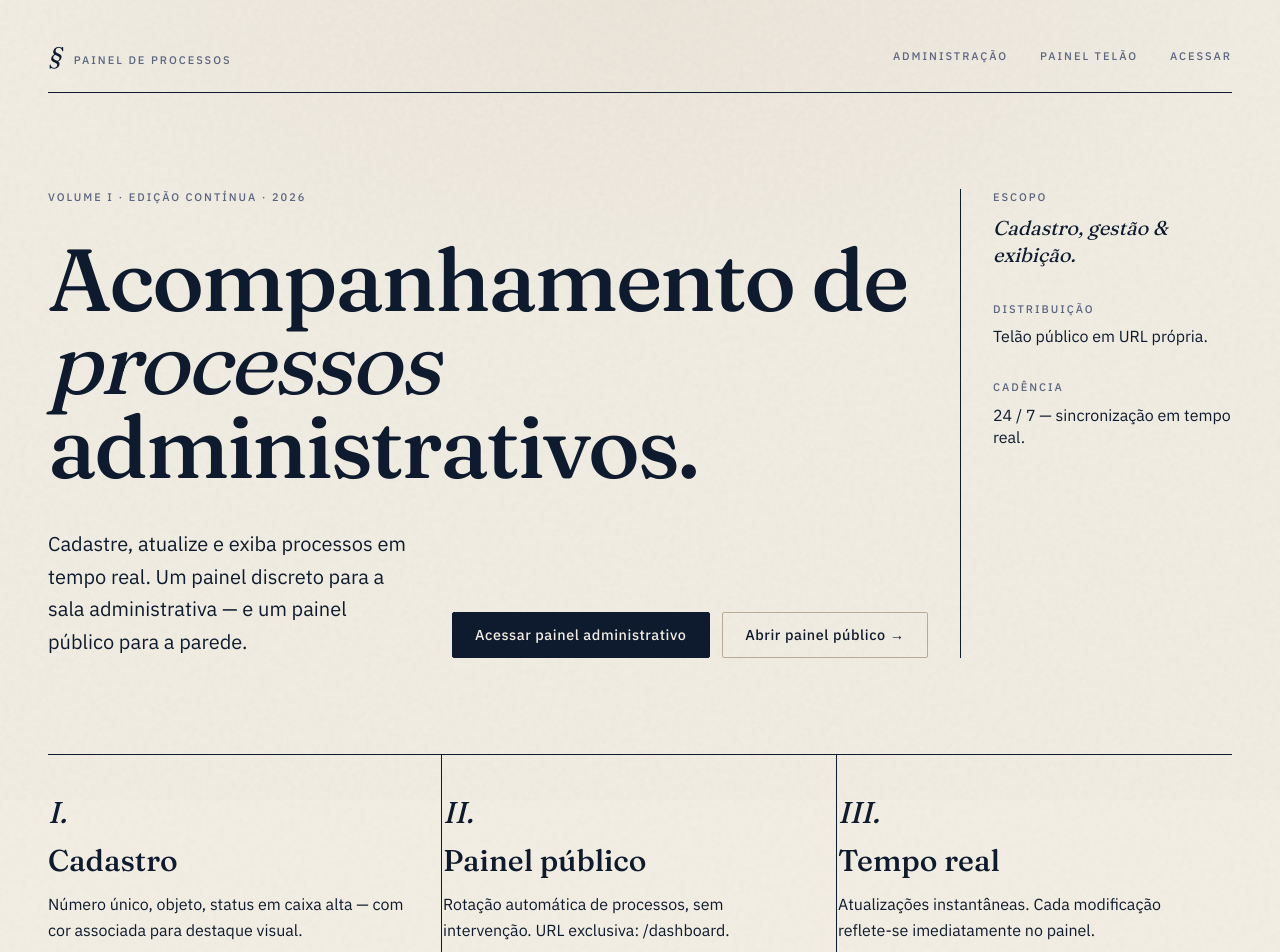
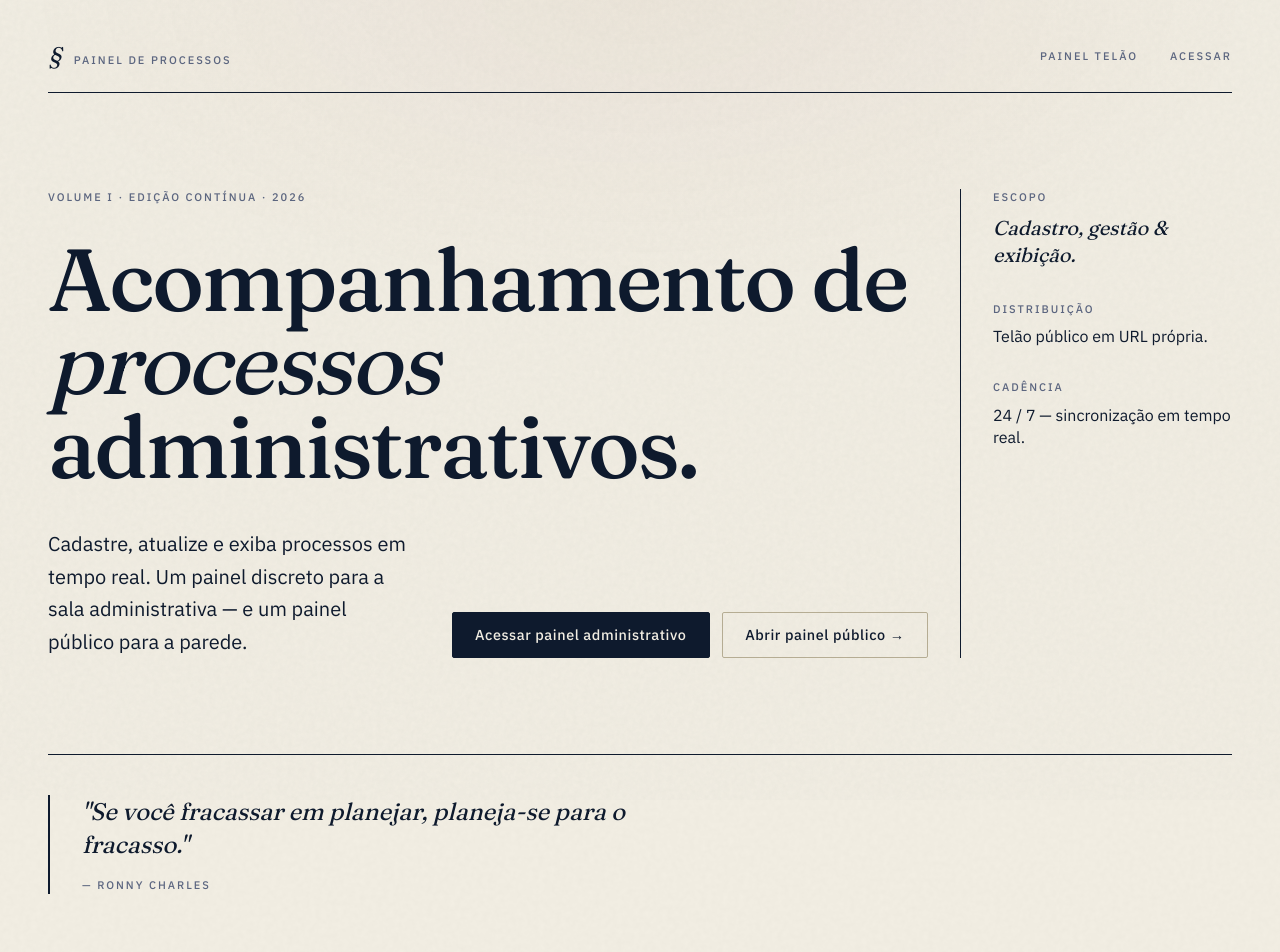
Before and after one commit to ericklindoso/painel-processos, a Next.js app: page / in a window 1280 px wide. Shown: the top 952 px of the page. Built offline with nearby package versions, Linux system fonts and the light colour scheme.

Commit message:
style: remove link Administracao, substitui cards por citacao de Ronny Charles
Co-Authored-By: Claude Sonnet 4.6 <noreply@anthropic.com>

```diff
--- a/app/page.tsx
+++ b/app/page.tsx
@@ -13,9 +13,6 @@ export default function Home() {
             <span className="label-eyebrow">Painel de Processos</span>
           </div>
           <nav className="hidden items-center gap-8 sm:flex">
-            <Link href="/admin" className="label-eyebrow hover:text-[--color-claret]">
-              Administração
-            </Link>
             <Link href="/dashboard" className="label-eyebrow hover:text-[--color-claret]">
               Painel Telão
             </Link>
@@ -88,37 +85,16 @@ export default function Home() {
           </aside>
         </section>
 
-        {/* Three-pane info */}
-        <section className="grid grid-cols-1 gap-px border-t border-[--color-rule] sm:grid-cols-3">
-          {[
-            {
-              num: "I",
-              title: "Cadastro",
-              body: "Número único, objeto, status em caixa alta — com cor associada para destaque visual.",
-            },
-            {
-              num: "II",
-              title: "Painel público",
-              body: "Rotação automática de processos, sem intervenção. URL exclusiva: /dashboard.",
-            },
-            {
-              num: "III",
-              title: "Tempo real",
-              body: "Atualizações instantâneas. Cada modificação reflete-se imediatamente no painel.",
-            },
-          ].map((card, i) => (
-            <article
-              key={card.num}
-              className="reveal-up flex flex-col gap-3 border-r border-[--color-rule] py-8 pr-6 last:border-r-0 sm:py-10"
-              style={{ animationDelay: `${360 + i * 90}ms` }}
-            >
-              <span className="font-serif text-3xl italic text-[--color-claret]">{card.num}.</span>
-              <h3 className="font-serif text-3xl font-medium text-[--color-ink]">
-                {card.title}
-              </h3>
-              <p className="text-base leading-relaxed text-[--color-ink-dim]">{card.body}</p>
-            </article>
-          ))}
+        {/* Quote */}
+        <section className="border-t border-[--color-rule] py-10">
+          <blockquote className="max-w-2xl border-l-2 border-[--color-claret] pl-8">
+            <p className="font-serif text-2xl italic leading-snug text-[--color-ink]">
+              "Se você fracassar em planejar, planeja-se para o fracasso."
+            </p>
+            <footer className="mt-4 label-eyebrow text-[--color-claret]">
+              — Ronny Charles
+            </footer>
+          </blockquote>
         </section>
 
         {/* Footer */}
```
